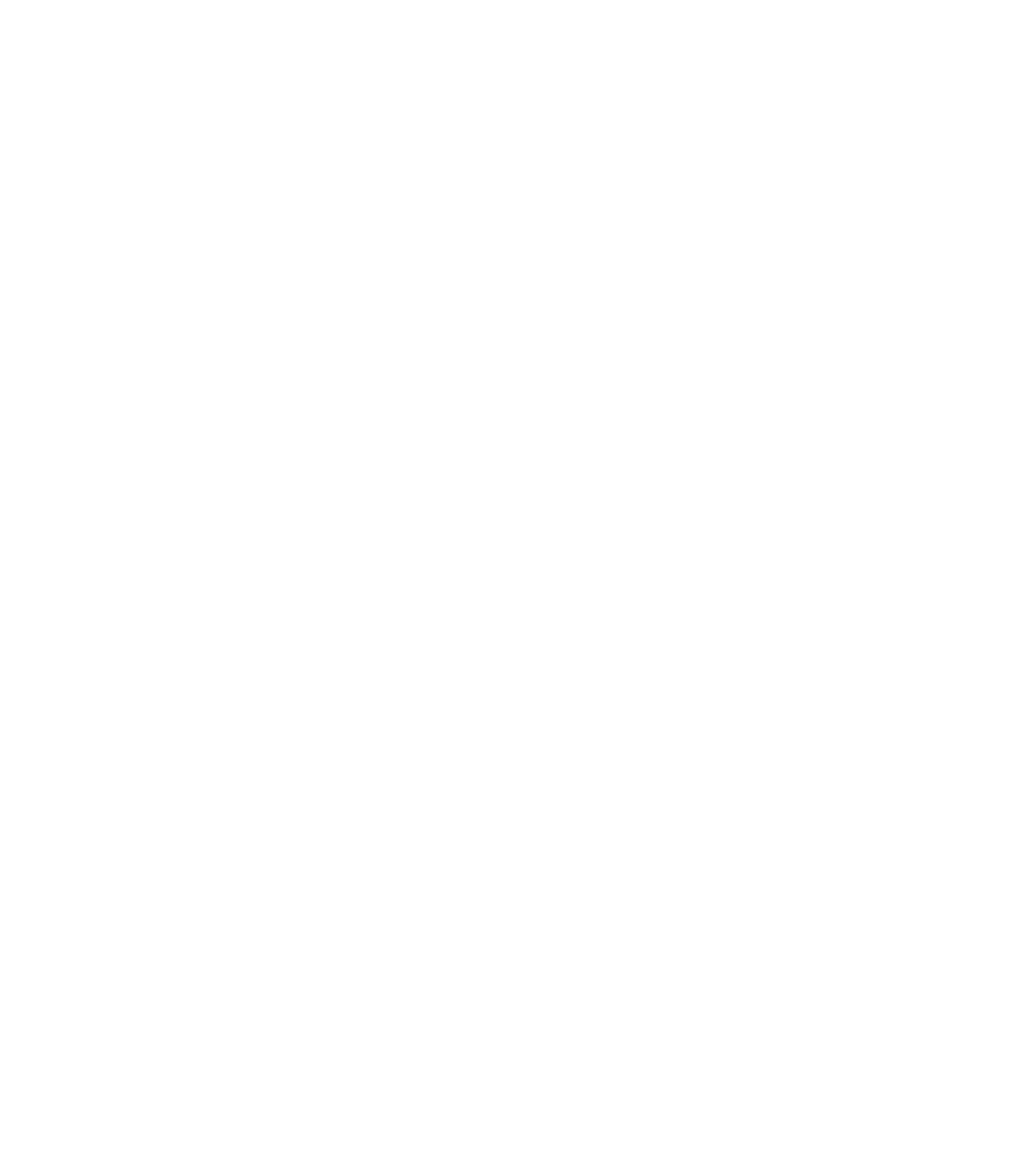
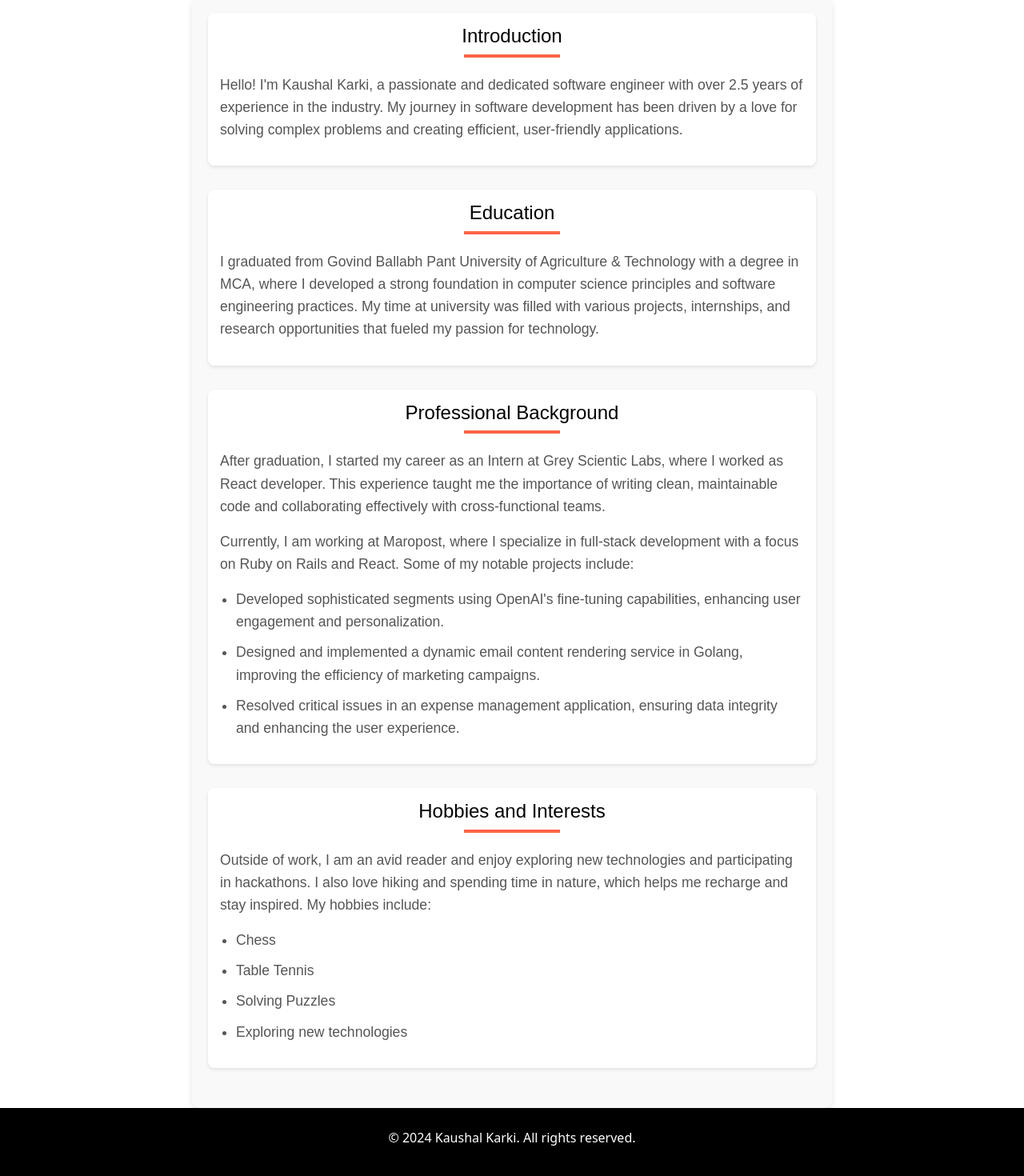
Before and after one commit to kaushalkarki/Portfolio, a React (Create React App) app: page /about in a window 1280 px wide. Before the commit this address had no page. Shown: the part 80-1550 px from the top of the page at 80% size. Before the commit the page ends 800 px from the top, so only its background shows below. Built offline with nearby package versions, Linux system fonts and the light colour scheme; a web font is replaced by a local one.

Commit message:
about & connect added

```diff
--- a/src/App.js
+++ b/src/App.js
@@ -3,7 +3,9 @@ import { BrowserRouter as Router, Route, Routes } from 'react-router-dom';
 import Header from './components/Header'
 import Home from './components/Home';
 import Skills from './components/Skill';
-// import About from './About';
+import About from './components/About';
+import Footer from './components/Footer';
+import Connect from './components/Connect';
 
 const App = () => {
   return (
@@ -12,8 +14,10 @@ const App = () => {
       <Routes>
         <Route path="/" element={<Home/>} />
         <Route path="/skills" element={<Skills />} />
-        {/* <Route path="/about" element={<About />} /> */}
+        <Route path="/about" element={<About />} />
+        <Route path="/connect" element={<Connect />} />
       </Routes>
+      <Footer/>
     </Router>
   );
 };
--- a/src/components/About.js
+++ b/src/components/About.js
@@ -1,10 +1,48 @@
 import React from 'react';
+import '../styles/About.css';
 
 const About = () => {
   return (
-    <div>
-      <h1>About</h1>
-      <p>About me...</p>
+    <div className="about-container">
+      {/* <h1>About Me</h1> */}
+      <div className="about-section">
+        <h2>Introduction</h2>
+        <p>
+          Hello! I'm Kaushal Karki, a passionate and dedicated software engineer with over 2.5 years of experience in the industry. My journey in software development has been driven by a love for solving complex problems and creating efficient, user-friendly applications.
+        </p>
+      </div>
+      <div className="about-section">
+        <h2>Education</h2>
+        <p>
+          I graduated from Govind Ballabh Pant University of Agriculture & Technology with a degree in MCA, where I developed a strong foundation in computer science principles and software engineering practices. My time at university was filled with various projects, internships, and research opportunities that fueled my passion for technology.
+        </p>
+      </div>
+      <div className="about-section">
+        <h2>Professional Background</h2>
+        <p>
+          After graduation, I started my career as an Intern at Grey Scientic Labs, where I worked as React developer. This experience taught me the importance of writing clean, maintainable code and collaborating effectively with cross-functional teams.
+        </p>
+        <p>
+          Currently, I am working at Maropost, where I specialize in full-stack development with a focus on Ruby on Rails and React. Some of my notable projects include:
+        </p>
+        <ul>
+          <li>Developed sophisticated segments using OpenAI's fine-tuning capabilities, enhancing user engagement and personalization.</li>
+          <li>Designed and implemented a dynamic email content rendering service in Golang, improving the efficiency of marketing campaigns.</li>
+          <li>Resolved critical issues in an expense management application, ensuring data integrity and enhancing the user experience.</li>
+        </ul>
+      </div>
+      <div className="about-section">
+        <h2>Hobbies and Interests</h2>
+        <p>
+          Outside of work, I am an avid reader and enjoy exploring new technologies and participating in hackathons. I also love hiking and spending time in nature, which helps me recharge and stay inspired. My hobbies include:
+        </p>
+        <ul>
+          <li>Chess</li>
+          <li>Table Tennis</li>
+          <li>Solving Puzzles</li>
+          <li>Exploring new technologies</li>
+        </ul>
+      </div>
     </div>
   );
 };
--- /dev/null
+++ b/src/components/Connect.js
@@ -0,0 +1,32 @@
+import React from 'react';
+import '../styles/Connect.css';
+
+const Connect = () => {
+  return (
+    <div className="connect-container">
+      <h1 className="connect-container__header">Connect with Me</h1>
+      <div className="connect-container__social-links">
+        <a href="https://wa.me/+918474905343" className="connect-container__social-link" target="_blank" rel="noreferrer">
+          <i className="zmdi zmdi-whatsapp"></i> WhatsApp
+        </a>
+        <a href="https://www.facebook.com/kaushalthelion" className="connect-container__social-link" target="_blank" rel="noreferrer">
+          <i className="zmdi zmdi-facebook"></i> Facebook
+        </a>
+        <a href="https://www.linkedin.com/in/kaushalkarki" className="connect-container__social-link" target="_blank" rel="noreferrer">
+          <i className="zmdi zmdi-linkedin"></i> LinkedIn
+        </a>
+        <a href="https://github.com/kaushalkarki" className="connect-container__social-link" target="_blank" rel="noreferrer">
+          <i className="zmdi zmdi-github"></i> GitHub
+        </a>
+        <a href="mailto:kaushalsinghkarki@gmail.com" className="connect-container__social-link" target="_blank" rel="noreferrer">
+          <i className="zmdi zmdi-email"></i> Gmail
+        </a>
+        <a href="https://www.instagram.com/kaushalsinghkarki" className="connect-container__social-link" target="_blank" rel="noreferrer">
+          <i className="zmdi zmdi-instagram"></i> Instagram
+        </a>
+      </div>
+    </div>
+  );
+};
+
+export default Connect;
--- /dev/null
+++ b/src/components/Footer.js
@@ -0,0 +1,25 @@
+import React from 'react';
+import '../styles/Footer.css';
+
+const Footer = () => {
+  return (
+    <footer className="footer">
+      <div className="footer-content">
+        <p>&copy; 2024 Kaushal Karki. All rights reserved.</p>
+        <div className="social-links">
+          <a href="https://www.linkedin.com/in/kaushalkarki" target="_blank" rel="noreferrer">
+            <i className="zmdi zmdi-linkedin"></i>
+          </a>
+          <a href="https://github.com/kaushalkarki" target="_blank" rel="noreferrer">
+            <i className="zmdi zmdi-github-alt"></i>
+          </a>
+          <a href="https://www.hackerrank.com/kaushalkarki20" target="_blank" rel="noreferrer">
+            <i className="zmdi zmdi-code"></i>
+          </a>
+        </div>
+      </div>
+    </footer>
+  );
+};
+
+export default Footer;
--- a/src/components/Header.js
+++ b/src/components/Header.js
@@ -18,6 +18,9 @@ const Header = () => {
           <li className={`nav-item ${location.pathname === '/about' ? 'active' : ''}`}>
             <Link to="/about">About</Link>
           </li>
+          <li className={`nav-item ${location.pathname === '/connect' ? 'active' : ''}`}>
+            <Link to="/connect">Lets Connect</Link>
+          </li>
         </ul>
       </nav>
     </header>
--- a/src/components/Home.js
+++ b/src/components/Home.js
@@ -1,5 +1,6 @@
 import React from 'react';
 import '../styles/Home.css';
+import resume from '../images/Resume.pdf';
 import profileImage from '../images/profile.jpg'; // Make sure to add your profile image here
 
 const Home = () => {
@@ -9,7 +10,7 @@ const Home = () => {
         <img src={profileImage} alt="Kaushal Karki" className="profile-image" />
         <h1 className="name">Kaushal Karki</h1>
         <p className="tagline">Software Engineer | Ruby on Rails Developer | React Developer</p>
-        <a href="/Kaushal_Karki_Resume.pdf" download className="download-button">Download Resume</a>
+        <a href={resume} download className="download-button">Download Resume</a>
       </div>
       <div className="animation-container">
         <div className="animation-box bounce">
--- /dev/null
+++ b/src/styles/About.css
@@ -0,0 +1,108 @@
+/* styles/About.css */
+
+.about-container {
+  padding: 20px;
+  font-family: Arial, sans-serif;
+  color: #333;
+  background-color: #f9f9f9;
+  border-radius: 10px;
+  box-shadow: 0 4px 8px rgba(0, 0, 0, 0.1);
+  max-width: 800px;
+  margin: auto;
+}
+
+.about-container h1 {
+  text-align: center;
+  color: black;
+}
+
+.about-section {
+  margin-bottom: 30px;
+  padding: 15px;
+  background-color: #fff;
+  border-radius: 8px;
+  box-shadow: 0 2px 4px rgba(0, 0, 0, 0.1);
+}
+
+.about-section h2 {
+  color: black;
+  margin-top: 0;
+  text-align: center;
+  font-size: 1.5em;
+  /* border-bottom: 2px solid black; */
+  padding-bottom: 5px;
+  margin-bottom: 15px;
+}
+
+.about-section p,
+.about-section ul {
+  line-height: 1.6;
+  font-size: 1.1em;
+  color: #555;
+}
+
+.about-section ul {
+  list-style-type: disc;
+  padding-left: 20px;
+}
+
+.about-section ul li {
+  margin-bottom: 10px;
+}
+
+.contact {
+  text-align: center;
+  margin-top: 20px;
+  padding: 15px;
+  background-color: #fff;
+  border-radius: 8px;
+  box-shadow: 0 2px 4px rgba(0, 0, 0, 0.1);
+}
+
+.contact h2 {
+  color: #0073e6;
+  margin-top: 0;
+  font-size: 1.5em;
+  border-bottom: 2px solid #0073e6;
+  padding-bottom: 5px;
+  margin-bottom: 15px;
+}
+
+.contact p {
+  font-size: 1.1em;
+  color: #555;
+}
+
+.social-links a {
+  margin: 0 10px;
+  color: #0073e6;
+  font-size: 1.5em;
+  text-decoration: none;
+  transition: color 0.3s;
+}
+
+.social-links a:hover {
+  color: #005bb5;
+}
+h2{
+  font-size: 3rem; /* Larger font size for emphasis */
+  font-weight: 700; /* Bold text */
+  color: #333; /* Dark text color for contrast */
+  text-align: center; /* Center align the text */
+  margin-bottom: 2rem; /* Space below the heading */
+  margin-top: 3rem;
+  position: relative; /* For the after pseudo-element */
+
+  /* Animation */
+  animation: fadeIn 2s ease-in-out;
+
+  /* Styling the underline */
+  &:after {
+    content: '';
+    display: block;
+    width: 120px; /* Width of the underline */
+    height: 4px; /* Height of the underline */
+    background: #ff6347; /* Color of the underline */
+    margin: 0.5rem auto 0; /* Centering the underline */
+  }
+}
--- /dev/null
+++ b/src/styles/Connect.css
@@ -0,0 +1,81 @@
+/* styles/Connect.css */
+
+.connect-container {
+  padding: 20px;
+  font-family: Arial, sans-serif;
+  color: #333; /* Keeping the main text color dark for readability */
+  background-color: #fff; /* White background for a clean look */
+  border-radius: 10px;
+  box-shadow: 0 4px 8px rgba(0, 0, 0, 0.1);
+  max-width: 800px;
+  margin: auto;
+  text-align: center;
+  overflow: hidden;
+  position: relative;
+}
+
+.connect-container__header {
+  color: #0056b3; /* Darker blue for the heading */
+  margin-bottom: 20px;
+  position: relative;
+  animation: fadeInDown 1s ease-in-out;
+}
+
+@keyframes fadeInDown {
+  0% {
+    opacity: 0;
+    transform: translateY(-20px);
+  }
+  100% {
+    opacity: 1;
+    transform: translateY(0);
+  }
+}
+
+.connect-container__social-links {
+  display: flex;
+  flex-direction: column;
+  align-items: center;
+}
+
+.connect-container__social-link {
+  margin: 10px 0;
+  color: #0073e6; /* Blue for links */
+  font-size: 1.5em;
+  text-decoration: none;
+  display: flex;
+  align-items: center;
+  transition: color 0.3s, transform 0.3s;
+  position: relative;
+  overflow: hidden;
+}
+
+.connect-container__social-link i {
+  margin-right: 10px;
+  transition: transform 0.3s;
+}
+
+.connect-container__social-link::after {
+  content: '';
+  position: absolute;
+  left: 50%;
+  bottom: 0;
+  width: 100%;
+  height: 2px;
+  background-color: #0073e6;
+  transform: translateX(-50%) scaleX(0);
+  transition: transform 0.3s ease;
+}
+
+.connect-container__social-link:hover {
+  color: #004494; /* Darker blue on hover */
+  transform: translateY(-3px);
+}
+
+.connect-container__social-link:hover::after {
+  transform: translateX(-50%) scaleX(1);
+}
+
+.connect-container__social-link:hover i {
+  transform: scale(1.2);
+}
--- /dev/null
+++ b/src/styles/Footer.css
@@ -0,0 +1,34 @@
+/* styles/Footer.css */
+
+.footer {
+  background-color: black; /* Blue background */
+  color: white; /* White text for contrast */
+  padding: 20px;
+  text-align: center;
+}
+
+.footer-content {
+  display: flex;
+  flex-direction: column;
+  align-items: center;
+}
+
+.footer-content p {
+  margin: 5px 0;
+}
+
+.social-links {
+  margin-top: 10px;
+}
+
+.social-links a {
+  margin: 0 10px;
+  color: white; /* White color for links */
+  font-size: 1.5em;
+  text-decoration: none;
+  transition: color 0.3s;
+}
+
+.social-links a:hover {
+  color: #ffd700; /* Gold color on hover for better visibility */
+}
--- a/src/styles/Header.css
+++ b/src/styles/Header.css
@@ -19,7 +19,7 @@
 }
 
 .nav-item a {
-  color: #fff;
+  color: #fff; /* Default text color */
   text-decoration: none;
   padding: 8px 16px;
   display: block;
@@ -27,6 +27,7 @@
 
 .nav-item a:hover {
   background-color: #555;
+  color: #fff; /* Ensure text color remains white on hover */
 }
 
 .nav-item.active a {
```
Also changed, not shown: 1 other file (tests, documents, lock files or other folders).
